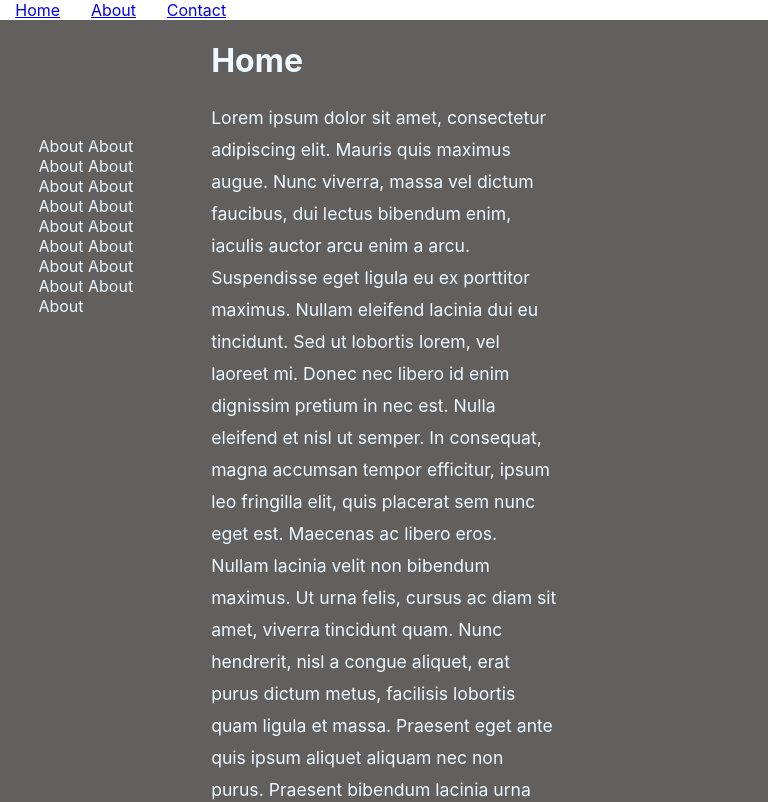
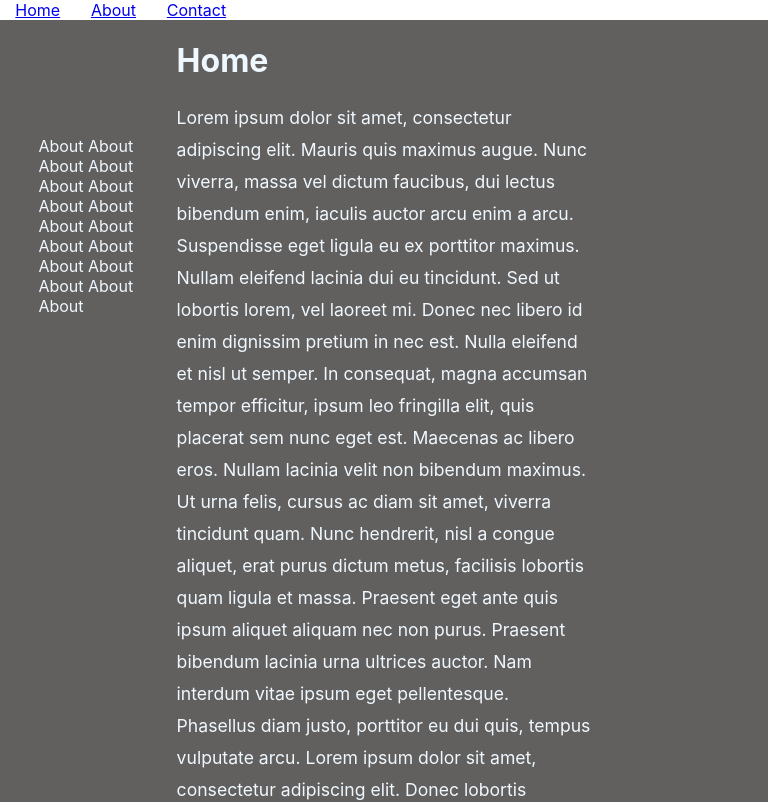
Before and after one commit to Matheus-Du/personal-site, a React (Create React App) app in the folder frontend/: page / in a window 768 px wide. Shown: the top 802 px of the page. Built offline with nearby package versions, Linux system fonts and the light colour scheme.

Commit message:
Updated CSS for responsive layout.

```diff
--- a/frontend/src/static/css/Home.css
+++ b/frontend/src/static/css/Home.css
@@ -1,3 +1,21 @@
+@media screen and (max-width: 768px) {
+
+	.rowFlex {
+		margin-left: 5%;
+		margin-right: 5%;
+		display: flex;
+		flex-direction: column-reverse;
+		justify-content: space-evenly;
+	}
+
+	.columnFlex {
+		width: 100%;
+		flex-basis: 100%;
+	}
+}
+
+@media screen and (min-width: 768px) {
+
 	.rowFlex {
 		margin-left: 5%;
 		margin-right: 5%;
@@ -12,18 +30,20 @@
 		flex-grow: 2;
 	}
 
+
+	.sidebar {
+		flex-basis: 15%;
+		height: fit-content;
+		padding-right: 5%;
+		position: sticky;
+		top: 15%;
+	}
+}
+
 .text {
 	font-size: 1.1rem;
 	line-height: 2rem;
 	margin-bottom: 1rem;
-}
-
-.sidebar {
-  flex-basis: 20%;
-  height: fit-content;
-  padding-right: 5%;
-  position: sticky;
-  top: 15%;
 }
 
 .home-header {
```
Lines whose indentation alone changed are shown as unchanged.
